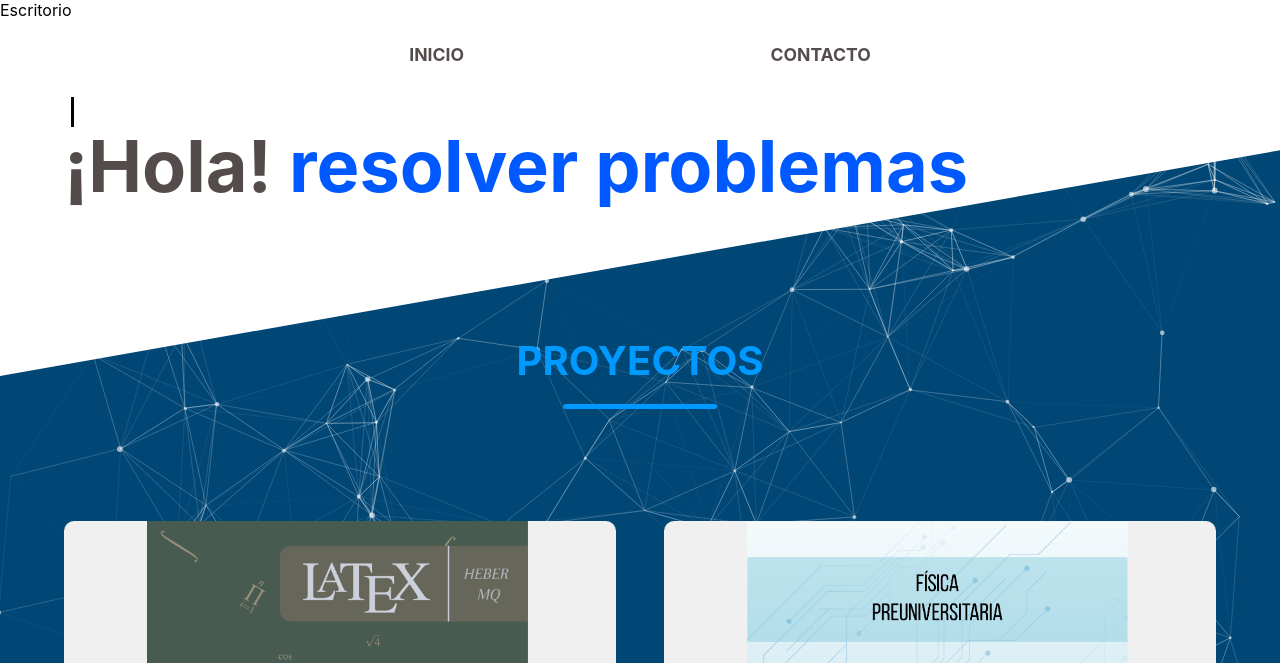
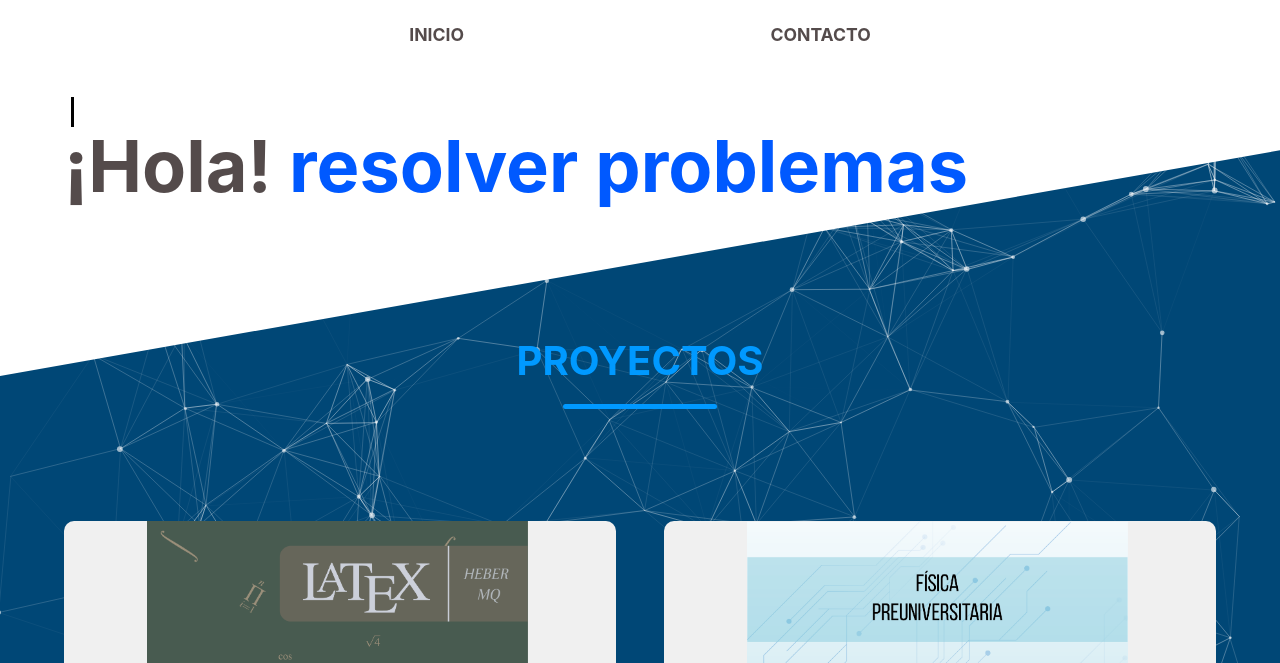
Before and after one commit to herbermqh/web-page, a plain HTML site: page index.html in a window 1280 px wide. Shown: the top 663 px of the page. Drawn offline with nearby package versions, Linux system fonts and the light colour scheme.

Commit message:
footer y header

```diff
--- a/index.html
+++ b/index.html
@@ -41,7 +41,7 @@
       <!--   </ul> -->
       <!-- </div> -->
 
-      Escritorio
+      <!-- Escritorio -->
       <ul id="header-container" class="header-container">
         <li><a class="start" href="#inicio">Inicio</a></li>
         <!-- <li><a class="aboutMe" href="#latex">LaTeX</a></li> -->
@@ -302,7 +302,7 @@
         </div>
       </div>
     </section>
-    Footer
+    <!-- Footer -->
     <footer>
       <div class="footer-container">
         <p>Todos los derechos reservados &#169 <span id="year"></span></p>
```
